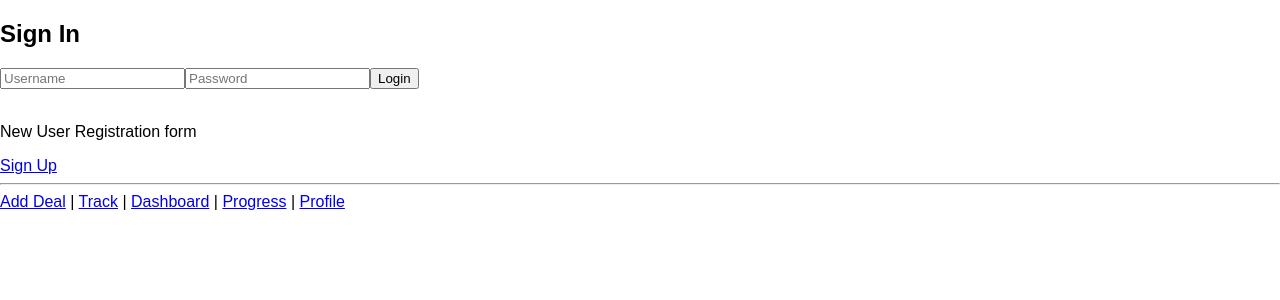
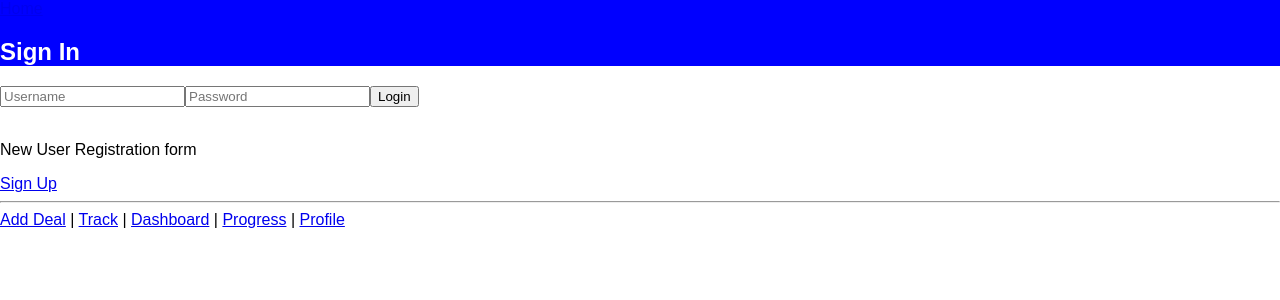
Before and after one commit to KumarAmitt/tracking-app-frontend, a React (Create React App) app: page / in a window 1280 px wide. Shown: the top 300 px of the page. Built offline with nearby package versions, Linux system fonts and the light colour scheme.

Commit message:
Add AppBar to login and registration screen

```diff
--- a/src/App/auth/Login.js
+++ b/src/App/auth/Login.js
@@ -3,6 +3,7 @@ import { Link, Redirect } from 'react-router-dom';
 import { useDispatch, useSelector } from 'react-redux';
 import { loginUser } from '../../store/slicers/user_login';
 import { getSessionInfo, loadSession } from '../../store/slicers/user_session';
+import AppBar from '../components/AppBar';
 
 const Login = () => {
   const dispatch = useDispatch();
@@ -38,7 +39,7 @@ const Login = () => {
 
   return (
     <>
-      <h2>Sign In</h2>
+      <AppBar title="Sign In" />
       <form onSubmit={handleSubmit} id="form">
         <input type="text" name="username" placeholder="Username" value={newUser.username} onChange={handleChange} required />
         <input type="password" name="password" placeholder="Password" value={newUser.password} onChange={handleChange} required />
--- a/src/App/auth/Registration.js
+++ b/src/App/auth/Registration.js
@@ -2,6 +2,7 @@ import React, { useState } from 'react';
 import { Link, Redirect } from 'react-router-dom';
 import { useDispatch, useSelector } from 'react-redux';
 import { getRegistrationStatus, registerUser } from '../../store/slicers/user_registration';
+import AppBar from '../components/AppBar';
 
 const Registration = () => {
   const dispatch = useDispatch();
@@ -30,6 +31,7 @@ const Registration = () => {
 
   return (
     <>
+      <AppBar title="Sign up" />
       <form onSubmit={handleSubmit}>
         <input type="text" name="username" placeholder="Username" value={newUser.username} onChange={handleChange} required />
         <input type="password" name="password" placeholder="Password" value={newUser.password} onChange={handleChange} required />
```
